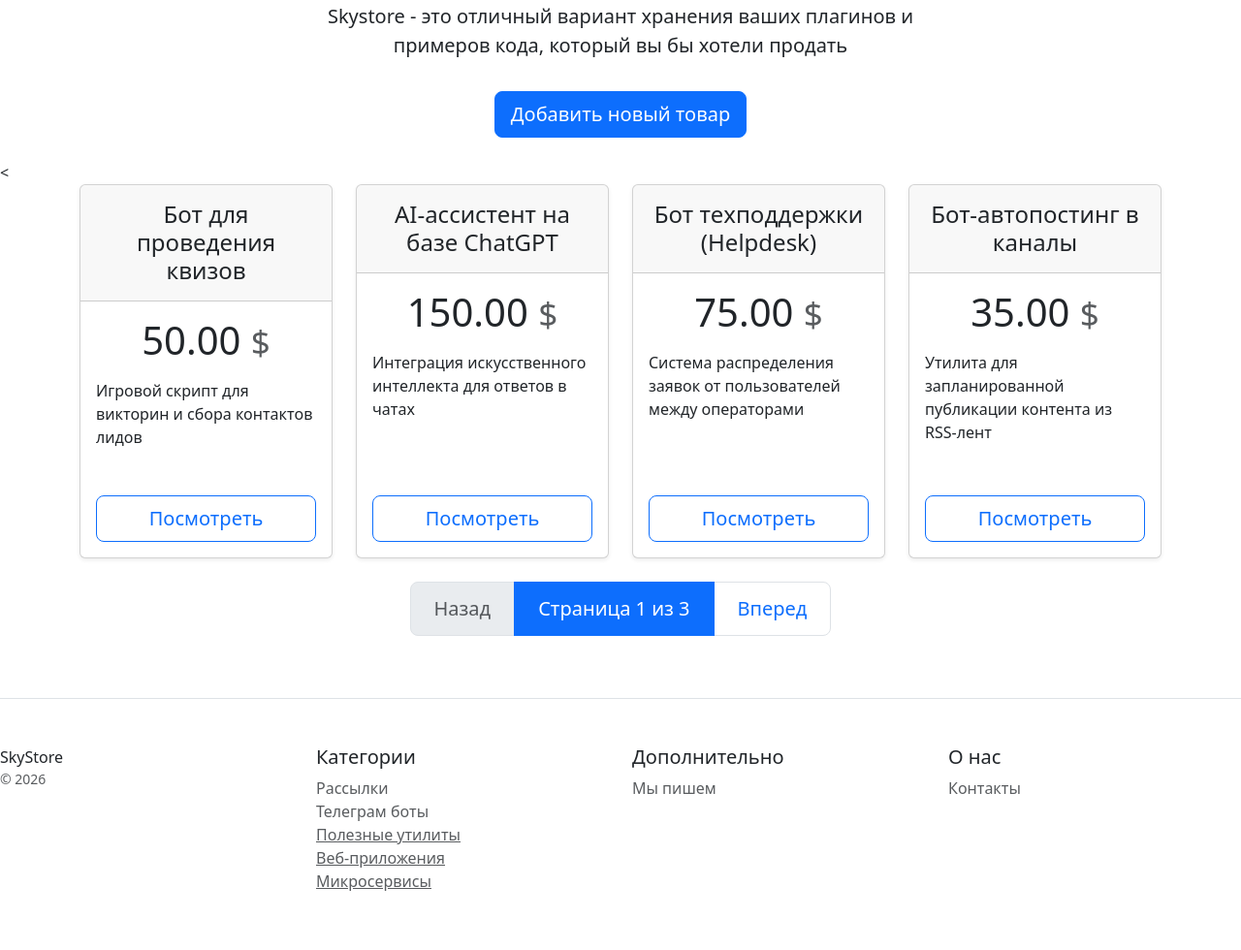
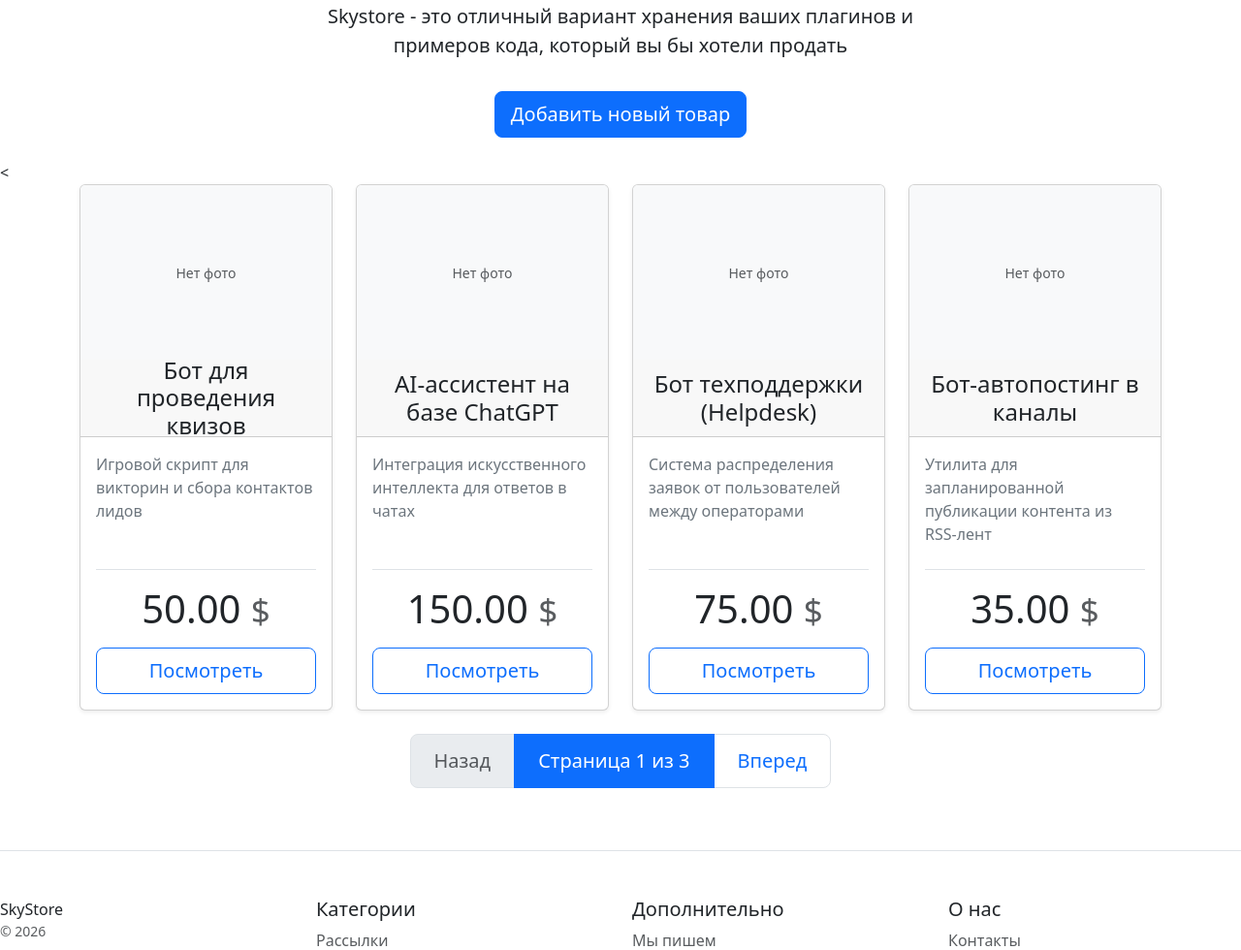
Before and after one commit to IrinaBatova/course-6-online-shop-django, a Django app: page / in a window 1280 px wide. Shown: the part 212-1192 px from the top of the page at 97% size. Before the commit the page ends 1131 px from the top, so only its background shows below. Run offline with Django 5.2, Linux system fonts and the light colour scheme; data comes from the database, SQL or seed files in the repository.

Commit message:
The controllers in the project have been converted from FBVs to CBVs.

```diff
--- a/catalog/templates/catalog/home.html
+++ b/catalog/templates/catalog/home.html
@@ -9,32 +9,46 @@
 <!-- Сетка и карточка товара -->
 <<div class="container">
     <div class="row text-center justify-content-start">
+
         <!-- НАЧАЛО ЦИКЛА -->
-        {% for product in page_obj %}
-        <div class="col-lg-3 col-md-6 col-sm-12">
-            <div class="card mb-4 shadow-sm h-100"> <!-- Добавили h-100, чтобы карточки были одной высоты -->
+        {% for product in products %}
+<!--        <div class="col-lg-3 col-md-6 col-sm-12">-->
+        <div class="col-lg-3 col-md-6 col-sm-12 d-flex">
+            <div class="card mb-4 shadow-sm h-100 w-100 d-flex flex-column"><!-- Добавили h-100, чтобы карточки были одной высоты -->
 
                 <!-- Картинка товара (если она загружена) -->
                 {% if product.image %}
                     <img src="{{ product.image.url }}" class="card-img-top p-2" alt="{{ product.name }}" style="height: 180px; object-fit: contain;">
+                {% else %}
+                    <!-- Заглушка, если картинки нет -->
+                    <div class="card-img-top p-2 d-flex align-items-center justify-content-center bg-light" style="height: 180px;">
+                        <span class="text-muted small">Нет фото</span>
+                    </div>
                 {% endif %}
 
-                <div class="card-header py-3">
+                <!-- Фиксированная шапка (чтобы заголовки в 1 и 2 строки не двигали блоки) -->
+                <div class="card-header py-3 d-flex align-items-center justify-content-center" style="height: 80px; overflow: hidden;">
                     <!-- Динамическое название товара -->
-                    <h4 class="my-0 fw-normal">{{ product.name }}</h4>
+                    <h4 class="my-0 fw-normal text-center">{{ product.name }}</h4>
                 </div>
 
-                <div class="card-body d-flex flex-column justify-content-between">
+                <!-- Тело карточки -->
+                <div class="card-body d-flex flex-column flex-grow-1">
                     <div>
-                        <!-- Динамическая цена товара -->
-                        <h1 class="card-title pricing-card-title">{{ product.price }} <small class="text-muted">$</small></h1>
-
                         <!-- Описание товара, обрезанное до 100 символов -->
-                        <p class="text-start mt-3 mb-4">{{ product.description|truncatechars:100 }}</p>
+                        <p class="card-text flex-grow-1 text-secondary text-start">
+                            {{ product.description|truncatechars:100 }}
+                        </p>
                     </div>
 
-                    <!-- Ссылка-кнопка на страницу с подробной информацией о товаре  -->
-                    <a href="{% url 'catalog:product_detail' product.pk %}" class="btn btn-lg w-100 btn-outline-primary">Посмотреть</a>
+                    <div class="mt-auto pt-3 border-top">
+                        <!-- Динамическая цена товара -->
+                        <h1 class="card-title pricing-card-title mb-3">
+                            {{ product.price }} <small class="text-muted">$</small>
+                        </h1>
+                        <!-- Ссылка-кнопка на страницу с подробной информацией о товаре  -->
+                        <a href="{% url 'catalog:product_detail' product.pk %}" class="w-100 btn btn-lg btn-outline-primary">Посмотреть</a>
+                    </div>
                 </div>
             </div>
         </div>
@@ -56,7 +70,6 @@
                     <a class="page-link" href="?page={{ page_obj.previous_page_number }}">Назад</a>
                 </li>
             {% else %}
-                <!-- Если страницы назад нет, кнопка становится серой (неактивной) -->
                 <li class="page-item disabled"><span class="page-link">Назад</span></li>
             {% endif %}
 
@@ -71,7 +84,6 @@
                     <a class="page-link" href="?page={{ page_obj.next_page_number }}">Вперед</a>
                 </li>
             {% else %}
-                <!-- Если страницы вперед нет, кнопка становится серой -->
                 <li class="page-item disabled"><span class="page-link">Вперед</span></li>
             {% endif %}
 
--- a/catalog/urls.py
+++ b/catalog/urls.py
@@ -1,6 +1,6 @@
 from django.urls import path
 # from catalog.apps import CatalogConfig
-from catalog.views import home, contacts, product_detail, create_product
+from catalog.views import ProductListView, ContactsView, ProductDetailView, ProductCreateView
 
 # appname = CatalogConfig.name
 app_name = 'catalog'
@@ -9,11 +9,12 @@ app_name = 'catalog'
 # Связывает конкретные пути с контроллерами (функциями-представлениями) в views.py
 urlpatterns = [
     # Статический маршрут (Главная страница каталог)
-    path('', home, name='home'),
+    # path('', home, name='home'),
+    path('', ProductListView.as_view(), name='home'),
     # Статический маршрут (страница контакты)
-    path('contacts/', contacts, name='contacts'),
+    path('contacts/', ContactsView.as_view(), name='contacts'),
     # Динамический маршрут (страница с подробной информацией о товаре)
-    path('product/<int:pk>/', product_detail, name='product_detail'),
+    path('product/<int:pk>/', ProductDetailView.as_view(), name='product_detail'),
     # Статический маршрут (страница для добавления новых товаров)
-    path('product/create/', create_product, name='create_product'),
+    path('product/create/', ProductCreateView.as_view(), name='create_product'),
 ]
--- a/catalog/views.py
+++ b/catalog/views.py
@@ -1,93 +1,84 @@
 from django.shortcuts import render, get_object_or_404, redirect
 from catalog.models import Product, Contacts
 from catalog.forms import ProductForm
-from django.core.paginator import Paginator  # Импортируем пагинатор
+# from django.core.paginator import Paginator  # Импортируем пагинатор
+from django.views.generic import ListView, DetailView, CreateView
+from django.views import View
+from django.urls import reverse_lazy
 
-# def home(request):
-#     """Контроллер для отображения домашней страницы."""
-#     return render(request, 'catalog/home.html')
 
-def home(request):
+class ProductListView(ListView):
     """Контроллер для отображения домашней страницы."""
-    # ЗАПРОС ДЛЯ КОНСОЛИ: Выбираем только последние 5 созданных продуктов
-    # Минус перед 'pk' (Primary Key / ID) сортирует от самых новых к старым, а [:5] берет первые 5 штук
-    latest_products = Product.objects.all().order_by('-pk')[:5]
+    model = Product  # Указываем, из какой модели брать данные
+    template_name = 'catalog/home.html'  # Путь к HTML-шаблону страницы
+    context_object_name = 'products'  # Имя переменной, которая будет использоваться в HTML
+    paginate_by = 4  # Пагинация по 4 товара на страницу одной строчкой!
 
-    # Выводим их в консоль PyCharm циклом
-    print("\n--- ПОСЛЕДНИЕ 5 ПРОДУКТОВ ---")
-    for product in latest_products:
-        print(f"Товар: {product.name} | Цена: {product.price}")
-    print("-----------------------------\n")
+    def get_queryset(self):
+        # Переопределяем метод, чтобы товары выводились от новых к старым
+        return Product.objects.all().order_by('-pk')
 
-    # ЗАПРОС ДЛЯ СТРАНИЦЫ: Выбираем ВСЕ товары сортируя их по первичному ключу (pk) в обратном порядке (минус перед
-    # pk означает «по убыванию»). Новые товары будут на первом месте.
-    all_products = Product.objects.all().order_by('-pk')
+    def get_context_data(self, **kwargs):
+        # Получаем базовый контекст, который готовит сам Django (сюда входит и пагинация)
+        context = super().get_context_data(**kwargs)
 
-    # Настраиваем пагинатор: разбиваем все товары по 4 штуки на страницу
-    paginator = Paginator(all_products, 4)
+        # Добавляем кастомный код, возвращаем код для вывода в консоль PyCharm
+        latest_products = Product.objects.all().order_by('-pk')[:5]
 
-    # Получаем номер текущей страницы из URL-адреса (например, ?page=2)
-    page_number = request.GET.get('page')
+        print("\n--- ПОСЛЕДНИЕ 5 ПРОДУКТОВ ---")
+        for product in latest_products:
+            print(f"Товар: {product.name} | Цена: {product.price}")
+        print("-----------------------------\n")
 
-    # Получаем товары конкретно для этой страницы
-    page_obj = paginator.get_page(page_number)
+        # Обязательно возвращаем контекст дальше
+        return context
 
-    # Кладем ВСЕ товары в контекст шаблона
-    context = {
-        # 'object_list': all_products
-        'page_obj': page_obj
-    }
 
-    # Передаем контекст в шаблон
-    return render(request, 'catalog/home.html', context)
+# noinspection PyMethodMayBeStatic
+class ContactsView(View):
+    """Контроллер для отображения страницы контактов и обработки формы."""
 
-def contacts(request):
-    """Контроллер для отображения страницы контактов и обработки формы."""
-    # Берем первую созданную запись из базы данных
-    contact_info = Contacts.objects.first()
+    def get(self, request):
+        """Метод обрабатывает обычную загрузку страницы контактов (GET-запрос)"""
+        contact_info = Contacts.objects.first()
+        context = {
+            'contact_info': contact_info
+        }
+        return render(request, 'catalog/contacts.html', context)
 
-    # Кладём её в context, чтобы шаблон её увидел
-    context = {
-        'contact_info': contact_info
-    }
+    def post(self, request):
+        """Метод обрабатывает отправку формы пользователем (POST-запрос)"""
+        # 1. Снова берём контакты из базы, чтобы страница не сломалась при перезагрузке
+        contact_info = Contacts.objects.first()
 
-    if request.method == 'POST':
-        # Получаем данные из оригинальной HTML-формы
+        # 2. Получаем данные из оригинальной HTML-формы
         name = request.POST.get('name')
-        phone = request.POST.get('phone')  # Считываем переданный телефон
+        phone = request.POST.get('phone')
         message = request.POST.get('message')
 
-        # Выводим полученные данные в консоль PyCharm
-        print(f"Новое обращение!\nИмя: {name}\nТелефон: {phone}\nСообщение: {message}\n" + "-" * 20)
+        # 3. Выводим полученные данные в консоль PyCharm
+        print(f"\nНовое обращение!\nИмя: {name}\nТелефон: {phone}\nСообщение: {message}\n" + "-" * 20)
 
-        # Передаем флаг успешной отправки для отображения плашки alert
-        context['success'] = True
+        # 4. Готовим контекст с флагом успешной отправки
+        context = {
+            'contact_info': contact_info,
+            'success': True
+        }
+        return render(request, 'catalog/contacts.html', context)
 
-    return render(request, 'catalog/contacts.html', context)
 
-def product_detail(request, pk):
-    # Находим товар по его pk (Primary Key).
-    # product = Product.objects.get(pk=pk), но лучше использовать get_object_or_404
-    # Если товара нет, get_object_or_404 вернет ошибку 404 вместо падения сайта.
-    product = get_object_or_404(Product, pk=pk)
+class ProductDetailView(DetailView):
+    """ Контроллер для отображения страницы с подробной информацией о товаре."""
+    model = Product  # Указываем, из какой модели брать данные
+    template_name = 'catalog/product_detail.html'  # Путь к HTML-шаблону страницы товара
+    context_object_name = 'product'  # Имя переменной, которая будет использоваться в HTML
 
-    # Формируем контекст для передачи в шаблон
-    context = {
-        'product': product
-    }
 
-    # Возвращаем ответ с отрендеренным шаблоном
-    return render(request, 'catalog/product_detail.html', context)
+class ProductCreateView(CreateView):
+    """Контроллер для отображения страницы создания нового товара"""
+    model = Product
+    form_class = ProductForm
+    template_name = 'catalog/product_form.html'
 
-def create_product(request):
-    if request.method == 'POST':
-        # Если пользователь нажал кнопку отправки, передаем текстовые данные и файлы картинок
-        form = ProductForm(request.POST, request.FILES)
-        if form.is_valid():
-            form.save()  # Django автоматически проверяет поля и создает новый товар в базе
-            return redirect('catalog:home')  # Возвращаем на главную страницу
-    else:
-        # Если страницу только что открыли (GET-запрос) — создаем пустую форму
-        form = ProductForm()
-
-    return render(request, 'catalog/product_form.html', {'form': form})
+    # Указываем, куда перенаправить пользователя после успешного создания товара
+    success_url = reverse_lazy('catalog:home')
--- a/config/urls.py
+++ b/config/urls.py
@@ -1,3 +1,5 @@
+from django.conf import settings
+from django.conf.urls.static import static
 from django.contrib import admin
 from django.urls import path, include
 
@@ -11,3 +13,7 @@ urlpatterns = [
     # Включение URL-адресов приложения catalog в общую структуру проекта
     path('', include('catalog.urls', namespace='catalog')),
 ]
+
+# Добавляем раздачу медиафайлов в режиме отладки (DEBUG = True)
+if settings.DEBUG:
+    urlpatterns += static(settings.MEDIA_URL, document_root=settings.MEDIA_ROOT)
```
Also changed, not shown: config/settings.py (+7 -0 lines).
